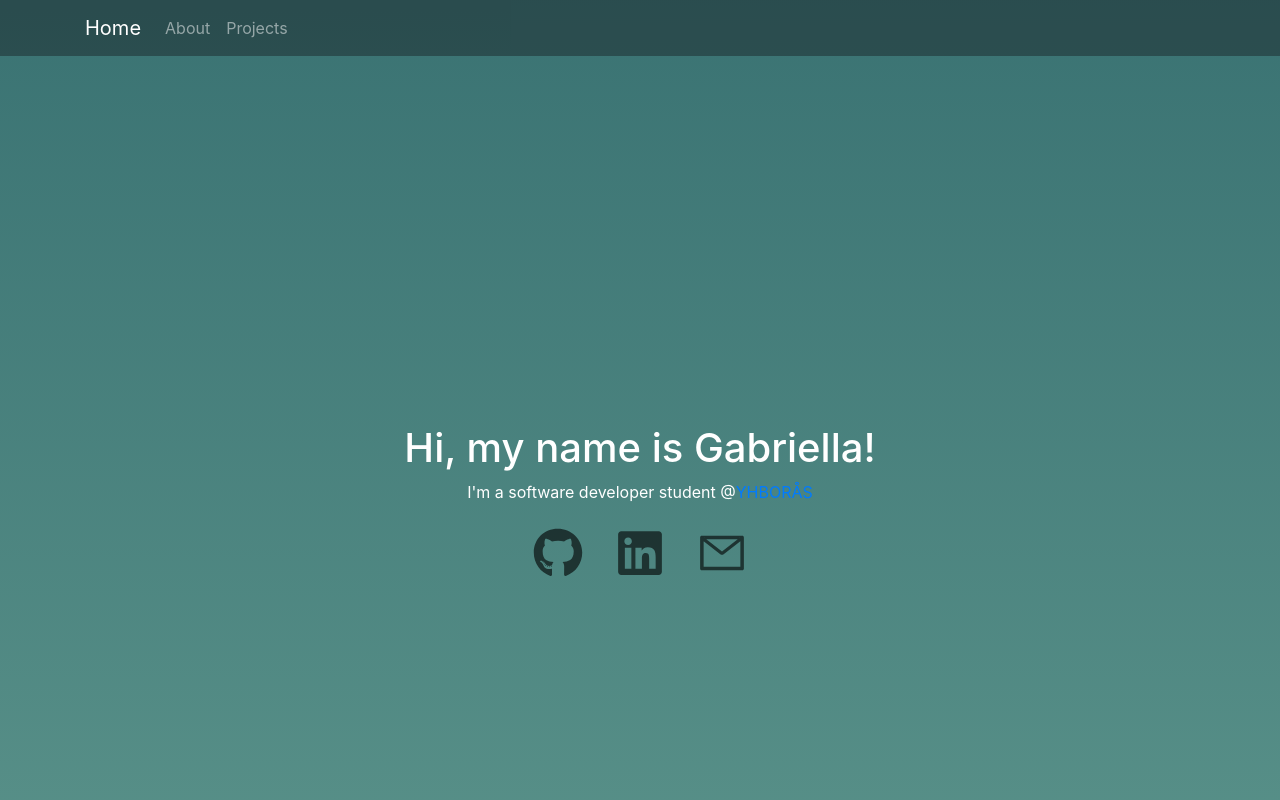
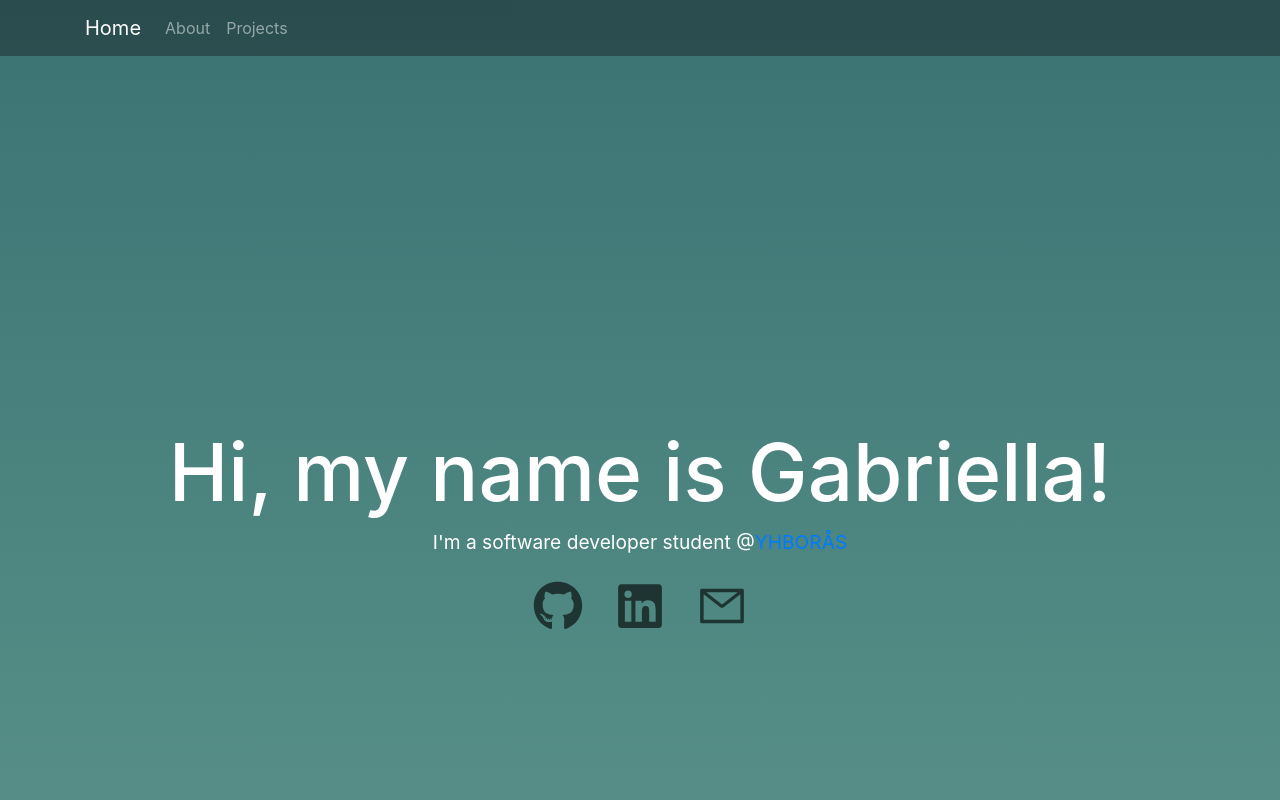
Before and after one commit to gwestberg/portfolio, a React (Create React App) app: page / in a window 1280 px wide. Shown: the top 800 px of the page. Built offline with nearby package versions, Linux system fonts and the light colour scheme.

Commit message:
Fancy fade

```diff
--- a/src/components/Home.js
+++ b/src/components/Home.js
@@ -66,7 +66,7 @@ export default class Home extends Component {
                 <section id="Header">
                     <Fade left cascade>
                     <div id="headerContent">
-                        <h1>Hi, my name is Gabriella!</h1>
+                        <h1 className="header-title">Hi, my name is Gabriella!</h1>
                         <p>I'm a software developer student @<a className="link" href="https://www.boras.se/utbildningochforskola/borasyrkeshogskola/utbildningar/systemutvecklarenet.4.3fde8c191684442015123edf.html" target="_blank" rel="noopener noreferrer">YHBORÅS</a></p>
                         <ul className="nav nav-pills flex-row">
                             <li className="nav-item">
--- a/src/components/css/Home.css
+++ b/src/components/css/Home.css
@@ -24,6 +24,12 @@ h3{
       padding-top: 20em;
       color: rgb(255, 255, 255);
   }
+  #headerContent h1{
+    font-size: 5em;
+  }
+  #headerContent p{
+    font-size: 1.2em;
+  }
   /* --------- */
 
 
```
